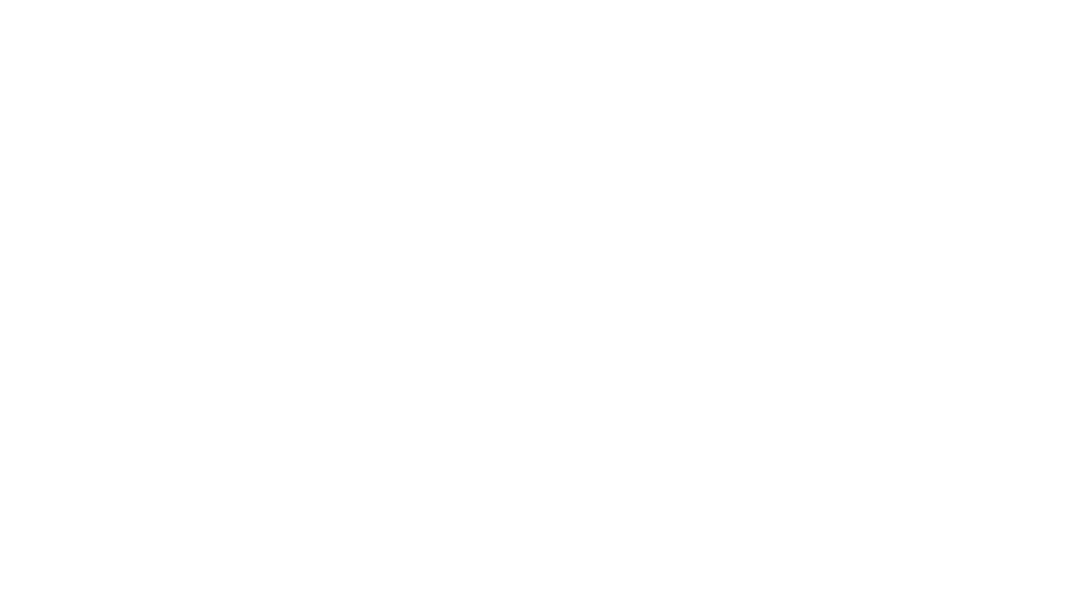
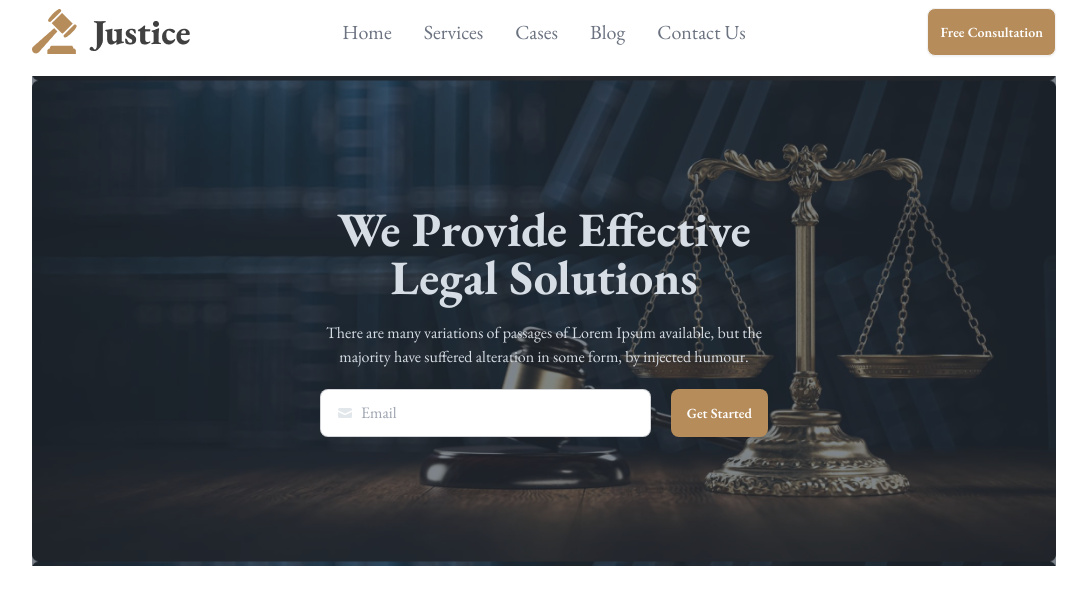
Before and after one commit to tonmoybosunia24/legal-solution, a plain HTML site: page index.html in a window 1280 px wide. Shown: the whole page, without its empty margins (96-1183 px from the left). Drawn offline with nearby package versions, Linux system fonts and the light colour scheme.

Commit message:
Header Section Complete

```diff
--- a/index.html
+++ b/index.html
@@ -1,5 +1,6 @@
 <!DOCTYPE html>
 <html lang="en" data-theme="light">
+
 <head>
   <meta charset="UTF-8">
   <meta name="viewport" content="width=device-width, initial-scale=1.0">
@@ -8,9 +9,11 @@
   <link rel="shortcut icon" href="images/icons8-ethereum-settings-53 (1).png" type="image/x-icon"> <!-- Favicon link -->
   <link rel="preconnect" href="https://fonts.googleapis.com">
   <link rel="preconnect" href="https://fonts.gstatic.com" crossorigin>
-    <link href="https://fonts.googleapis.com/css2?family=EB+Garamond:ital,wght@0,400..800;1,400..800&display=swap" rel="stylesheet"> <!-- Google Fonts -->
+  <link href="https://fonts.googleapis.com/css2?family=EB+Garamond:ital,wght@0,400..800;1,400..800&display=swap"
+    rel="stylesheet"> <!-- Google Fonts -->
   <script src="https://kit.fontawesome.com/ee6bf6084f.js" crossorigin="anonymous"></script> <!-- Font Awesome Icon -->
-    <link href="https://cdn.jsdelivr.net/npm/daisyui@4.7.3/dist/full.min.css" rel="stylesheet" type="text/css" /> <!-- Daisy Ui -->
+  <link href="https://cdn.jsdelivr.net/npm/daisyui@4.7.3/dist/full.min.css" rel="stylesheet" type="text/css" />
+  <!-- Daisy Ui -->
   <script src="https://cdn.tailwindcss.com"></script> <!-- Tailwind Css -->
   <!-- Added Custom Tailwind -->
   <script>
@@ -20,13 +23,67 @@
           colors: {
             clifford: '#da373d',
             'Color-Primary': '#E76F51',
+            'Button-Color': '#B68C5A',
           }
         }
       }
     }
   </script>
 </head>
+
 <body class="Font-Family">
+  <header class="max-w-screen-lg m-auto px-3 lg:px-0"> <!-- Header Section Start -->
+    <nav> <!-- Nav Section Start -->
+      <div class="navbar bg-base-100 p-0">
+        <div class="navbar-start">
+          <div class="dropdown">
+            <div tabindex="0" role="button" class="btn btn-ghost lg:hidden px-0">
+              <i class="fa-solid fa-bars text-2xl"></i>
+            </div>
+            <ul tabindex="0" class="menu menu-sm dropdown-content mt-3 z-[1] p-2 shadow bg-base-100 rounded-box w-52">
+              <li><a>Home</a></li>
+              <li><a>Services</a></li>
+              <li><a>Cases</a></li>
+              <li><a>Blog</a></li>
+              <li><a>Contact Us</a></li>
+            </ul>
+          </div>
+          <a class="btn bg-transparent hover:bg-white border-none shadow-none lg:p-0 text-xl"><img class="text-black"
+              src="images/logo2.png" alt=""></a>
+        </div>
+        <div class="navbar-center hidden lg:flex">
+          <ul class="menu menu-horizontal px-1 text-xl text-gray-500">
+            <li><a class="hover:bg-white">Home</a></li>
+            <li><a class="hover:bg-white">Services</a></li>
+            <li><a class="hover:bg-white">Cases</a></li>
+            <li><a class="hover:bg-white">Blog</a></li>
+            <li><a class="hover:bg-white">Contact Us</a></li>
+          </ul>
+        </div>
+        <div class="navbar-end">
+          <a class="btn bg-Button-Color text-white px-3 text-sm">Free Consultation</a>
+        </div>
+      </div>
+    </nav> <!-- Nav Section End -->
 
+    <div class="hero h-[500px] lg:h-[490px] lg:mt-3 lg:bg-contain bg-center" style="background-image: url(images/banner.png);">
+      <div class="hero-overlay bg-opacity-60"></div>
+      <div class="hero-content text-center text-neutral-content">
+        <div class="max-w-md">
+          <h1 class="mb-5 text-5xl font-bold">We Provide Effective Legal Solutions</h1>
+          <p class="mb-5">There are many variations of passages of Lorem Ipsum available, but the majority have suffered alteration in some form, by injected humour.</p>
+          <div class="flex gap-2 lg:gap-5 justify-center">
+            <label class="input input-bordered flex items-center gap-2 w-44 lg:w-full">
+              <svg xmlns="http://www.w3.org/2000/svg" viewBox="0 0 16 16" fill="currentColor" class="w-4 h-4 opacity-70"><path d="M2.5 3A1.5 1.5 0 0 0 1 4.5v.793c.026.009.051.02.076.032L7.674 8.51c.206.1.446.1.652 0l6.598-3.185A.755.755 0 0 1 15 5.293V4.5A1.5 1.5 0 0 0 13.5 3h-11Z" /><path d="M15 6.954 8.978 9.86a2.25 2.25 0 0 1-1.956 0L1 6.954V11.5A1.5 1.5 0 0 0 2.5 13h11a1.5 1.5 0 0 0 1.5-1.5V6.954Z" /></svg>
+              <input type="text" class="grow text-black" placeholder="Email" />
+            </label>
+            <button class="btn btn-primary bg-Button-Color border-none hover:bg-Button-Color text-white">Get Started</button>
+          </div>
+        </div>
+      </div>
+    </div>
+
+  </header> <!-- Header Section End -->
 </body>
+
 </html>
```
Lines whose indentation alone changed are shown as unchanged.
